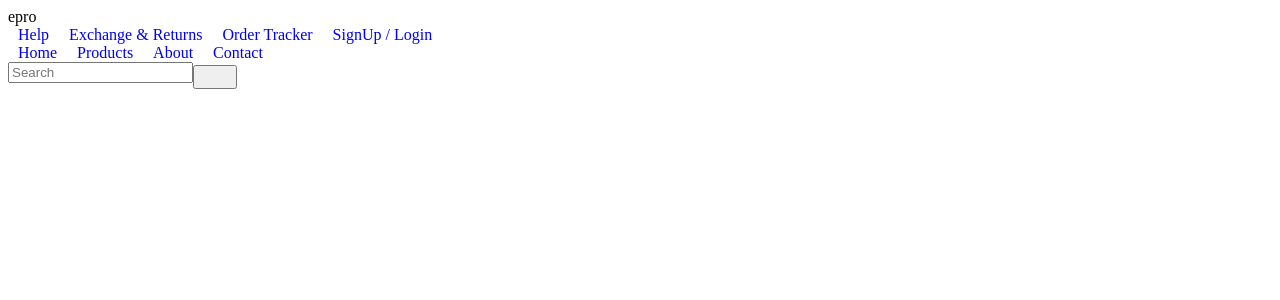
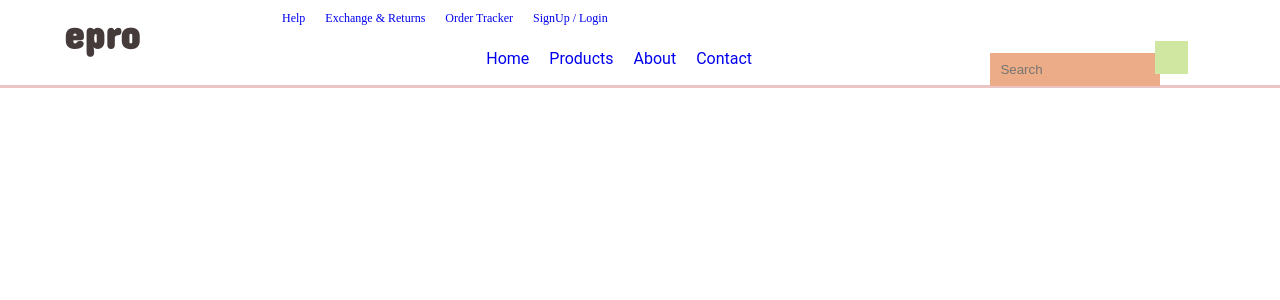
Before and after one commit to pablex72/ecommerce-angular, an Angular app: page / in a window 1280 px wide. Shown: the top 300 px of the page. Built offline with nearby package versions, Linux system fonts and the light colour scheme.

Commit message:
adicionando css puro

```diff
--- /dev/null
+++ b/src/app/header/header.component.css
@@ -0,0 +1,81 @@
+.epro--header{
+    width: 100%;
+    height: 11vh;
+    display: flex;
+    flex-wrap: wrap;
+    border-bottom: rgb(235, 197, 197) solid;
+}
+
+.epro-logo{
+    padding: 1.2vh 8vh;
+    font-size: 40px;
+    font-weight: bold;
+    color: rgb(70, 59, 59);
+    font-family: 'Concert One', cursive;
+    width: 20%;
+}
+
+.epro--header-nav{
+    width: 80%;
+    padding: 1vh 2vh;
+    font-size: 12px;
+}
+
+.epro--top--bar{
+    width: auto;
+    text-align: rigth;
+    padding-top: 3px;
+    padding-bottom: 15px;
+    padding-right: 30px;
+}
+
+.epro-menu{
+    padding-top: 2vh;
+    padding: 1vh 1vh;
+    color: rgb(180, 155, 122);
+    font-family: 'Roboto', sans-serif;
+    font-weight: normal;
+    font-size: 16px;
+    width: 70%;
+    text-align: center;
+}
+
+.epro--bottom--bar{
+    display: flex;
+}
+
+.epro--search-bar{
+    padding: 0 3vh;
+}
+
+.epro-search-box{
+    width: 170px;
+    height: 33px;
+    border: none;
+    background-color: rgb(235, 172, 135);
+    padding: 2px 10px;
+}
+
+a{
+    text-decoration: none;
+    padding: 0 10px;
+}
+
+.epro--search--btn{
+    width: 33px;
+    height: 33px;
+    border: none;
+    background-color: rgb(207, 231, 161);
+    margin-left: -5px;
+}
+
+.btn{
+    padding: 15px 25px;
+    border: none;
+    margin: 10px 0px;
+}
+
+.btn-primary{
+    background-color: rgb(79, 105, 105);
+    color: white;
+}
--- a/src/app/header/header.component.ts
+++ b/src/app/header/header.component.ts
@@ -3,7 +3,7 @@ import { Component } from "@angular/core";
 @Component({
     selector: "app-header",
     templateUrl: './header.component.html',
-    styles: ['a{text-decoration: none; margin: 0 10px;}', 'button{padding: 10px 20px;}', '.ekart--header {width: 100%; height: 70px}']
+    styleUrls: ['./header.component.css']
 })
 export class HeaderComponent{
 
--- a/src/styles.css
+++ b/src/styles.css
@@ -1 +1,12 @@
 /* You can add global styles to this file, and also import other style files */
+@import url('https://fonts.googleapis.com/css2?family=Chakra+Petch:ital,wght@0,300;0,400;0,500;0,600;0,700;1,300;1,400;1,500;1,600;1,700&family=Montserrat:ital,wght@0,100..900;1,100..900&display=swap');
+@import url('https://fonts.googleapis.com/css2?family=Chakra+Petch:ital,wght@0,300;0,400;0,500;0,600;0,700;1,300;1,400;1,500;1,600;1,700&family=Concert+One&family=Montserrat:ital,wght@0,100..900;1,100..900&display=swap');
+*{
+    margin: 0px;
+    padding: 0px;
+    box-sizing: border-box;
+}
+
+body{
+    font-size: 'Montserrat', sans-serif;
+}
```
